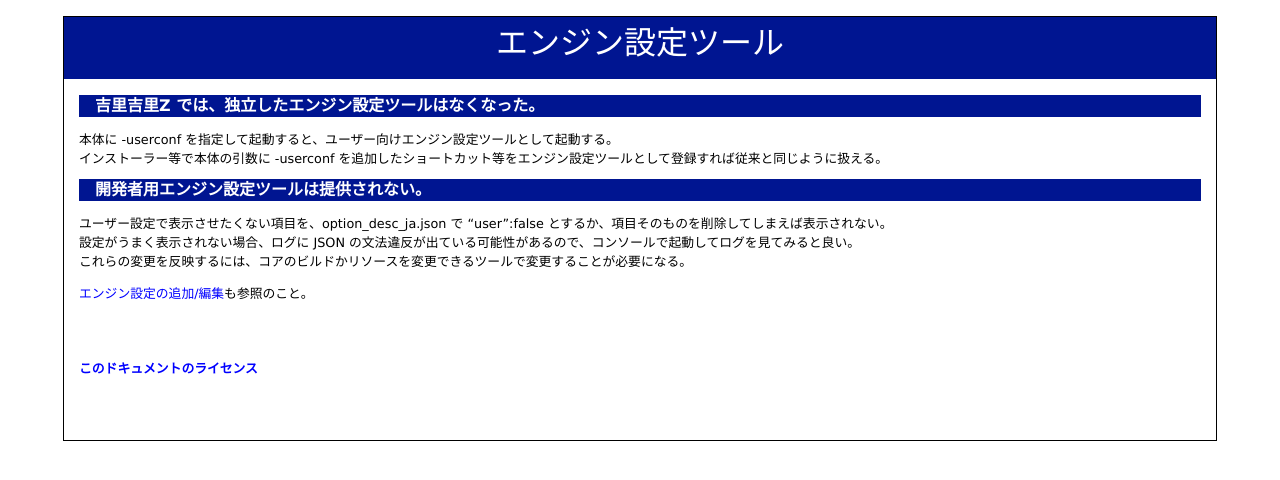
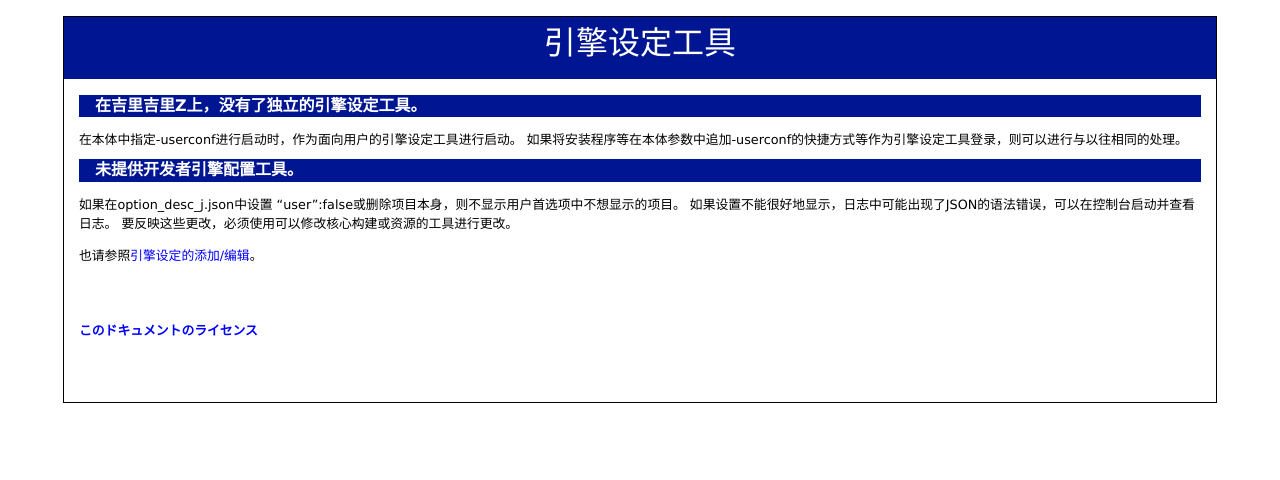
Before and after one commit to KimoriTama/documents, a Jekyll site: the page built from user/engine_setting.md, in a window 1280 px wide. Shown: the top 480 px of the page. Built offline with Jekyll 4.4.1, drawn with Linux system fonts in a browser that asks for light colours.

Commit message:
翻译引擎设置

```diff
--- a/core/engine_setting.md
+++ b/core/engine_setting.md
@@ -1,15 +1,17 @@
 ---
 layout: default
-title: エンジン設定の追加/編集
+title: 引擎设定的添加/编辑
 ---
 
-## 従来の方法
-吉里吉里2 では、本体は TVPGetCommandDesc で得られる "|" 区切り(他の区切り文字もあり)の文字列を得て、それを元にエンジン設定の項目を表示していた。
+## 以前的方法
+<!-- 吉里吉里2 では、本体は TVPGetCommandDesc で得られる "|" 区切り(他の区切り文字もあり)の文字列を得て、それを元にエンジン設定の項目を表示していた。
 また、プラグインでは、コメント部に --has-option-- を入れて、GetOptionDesc 関数を公開し、その中で本体と同じ文字列フォーマットで設定の詳細を入れていた。
-リンカに /COMMENT: で --has-option-- を追加していたが、最近の Visual Studio では無視されるので、通常の方法ではこれを DLL バイナリに入れることは出来なくなっていた。
-
-## 吉里吉里Zからの方法
-吉里吉里Z では、設定項目のリストは JSON にし、ソースに埋め込むのではなくリソースに入れる方法に変更した。
+リンカに /COMMENT: で --has-option-- を追加していたが、最近の Visual Studio では無視されるので、通常の方法ではこれを DLL バイナリに入れることは出来なくなっていた。 -->
+吉里吉里2中，主体用TVPGetCommandDesc得到的 "|" 分隔（也有其他的分隔字符）的字符串，以此为基础显示引擎设定的项目。
+另外，在插件中，在注释部分加入--has-option--，公有GetOptionDesc函数，其中以与本体相同的字符串格式加入设定的详细内容。
+向链接器添加的/COMMENT：中添加了--has-option-- 但最近的Visual Studio忽略了它，因此通常无法将其放入DLL二进制文件中。
+## 吉里吉里Z的方法
+<!-- 吉里吉里Z では、設定項目のリストは JSON にし、ソースに埋め込むのではなくリソースに入れる方法に変更した。
 JSON の具体的なフォーマットは、ファイルを見ればだいたい分かるはず。
 本体の方はリソースの option_desc_ja.json を編集してもらえば反映されるのでいいとして、プラグイン側は少し注意が必要。
 リソースの種類は、TEXT で、ID は文字列 IDR_OPTION_DESC_JSON で DLL に格納する。
@@ -18,7 +20,16 @@ JSON の具体的なフォーマットは、ファイルを見ればだいたい
 IDR_OPTION_DESC_JSON TEXT "option_desc_ja.json"
 
 resource.h では、IDR_OPTION_DESC_JSON を定義しない。
-IDR_OPTION_DESC_JSON を定義するとリソース ID が数値で追加される。
+IDR_OPTION_DESC_JSON を定義するとリソース ID が数値で追加される。 -->
+在吉里吉里Z中，设定项目的列表为JSON，不是嵌入到源码中而是变更为加入到资源中的方法。
+JSON的具体格式，看了文件应该就大概知道了。
+本体方面只要编辑资源的option_desc_ja.json就可以反映出来，插件方面需要稍微注意一下。
+资源的类型是TEXT，ID是字符串IDR_OPTION_DESC_JSON，存储在DLL中。
 
-### JSON のフォーマット
-まだ書いていない……
+具体来说，在*.rc文件中，如下格式，追加到资源中。
+IDR_OPTION_DESC_JSON TEXT“option_desc_ja.json”
+
+resource.h不定义IDR_OPTION_DESC_JSON。
+定义IDR_OPTION_DESC_JSON时，以数字形式添加资源ID。
+### JSON 格式
+还没写……
--- a/user/engine_setting.md
+++ b/user/engine_setting.md
@@ -1,15 +1,20 @@
 ---
 layout: default
-title: エンジン設定ツール
+title: 引擎设定工具
 ---
 
-## 吉里吉里Z では、独立したエンジン設定ツールはなくなった。
-本体に -userconf を指定して起動すると、ユーザー向けエンジン設定ツールとして起動する。
-インストーラー等で本体の引数に -userconf を追加したショートカット等をエンジン設定ツールとして登録すれば従来と同じように扱える。
+## 在吉里吉里Z上，没有了独立的引擎设定工具。
+<!-- 本体に -userconf を指定して起動すると、ユーザー向けエンジン設定ツールとして起動する。
+インストーラー等で本体の引数に -userconf を追加したショートカット等をエンジン設定ツールとして登録すれば従来と同じように扱える。 -->
+在本体中指定-userconf进行启动时，作为面向用户的引擎设定工具进行启动。
+如果将安装程序等在本体参数中追加-userconf的快捷方式等作为引擎设定工具登录，则可以进行与以往相同的处理。
 
-## 開発者用エンジン設定ツールは提供されない。
-ユーザー設定で表示させたくない項目を、option\_desc\_ja.json で "user":false とするか、項目そのものを削除してしまえば表示されない。
+## 未提供开发者引擎配置工具。
+<!-- ユーザー設定で表示させたくない項目を、option\_desc\_ja.json で "user":false とするか、項目そのものを削除してしまえば表示されない。
 設定がうまく表示されない場合、ログに JSON の文法違反が出ている可能性があるので、コンソールで起動してログを見てみると良い。
-これらの変更を反映するには、コアのビルドかリソースを変更できるツールで変更することが必要になる。
+これらの変更を反映するには、コアのビルドかリソースを変更できるツールで変更することが必要になる。   -->
+如果在option\_desc\_j.json中设置 "user":false或删除项目本身，则不显示用户首选项中不想显示的项目。
+如果设置不能很好地显示，日志中可能出现了JSON的语法错误，可以在控制台启动并查看日志。
+要反映这些更改，必须使用可以修改核心构建或资源的工具进行更改。
 
-[エンジン設定の追加/編集](../core/engine_setting.html)も参照のこと。
+也请参照[引擎设定的添加/编辑](../core/engine_setting.html)。
```
Also changed, not shown: casual_user.md (+1 -1 lines).
